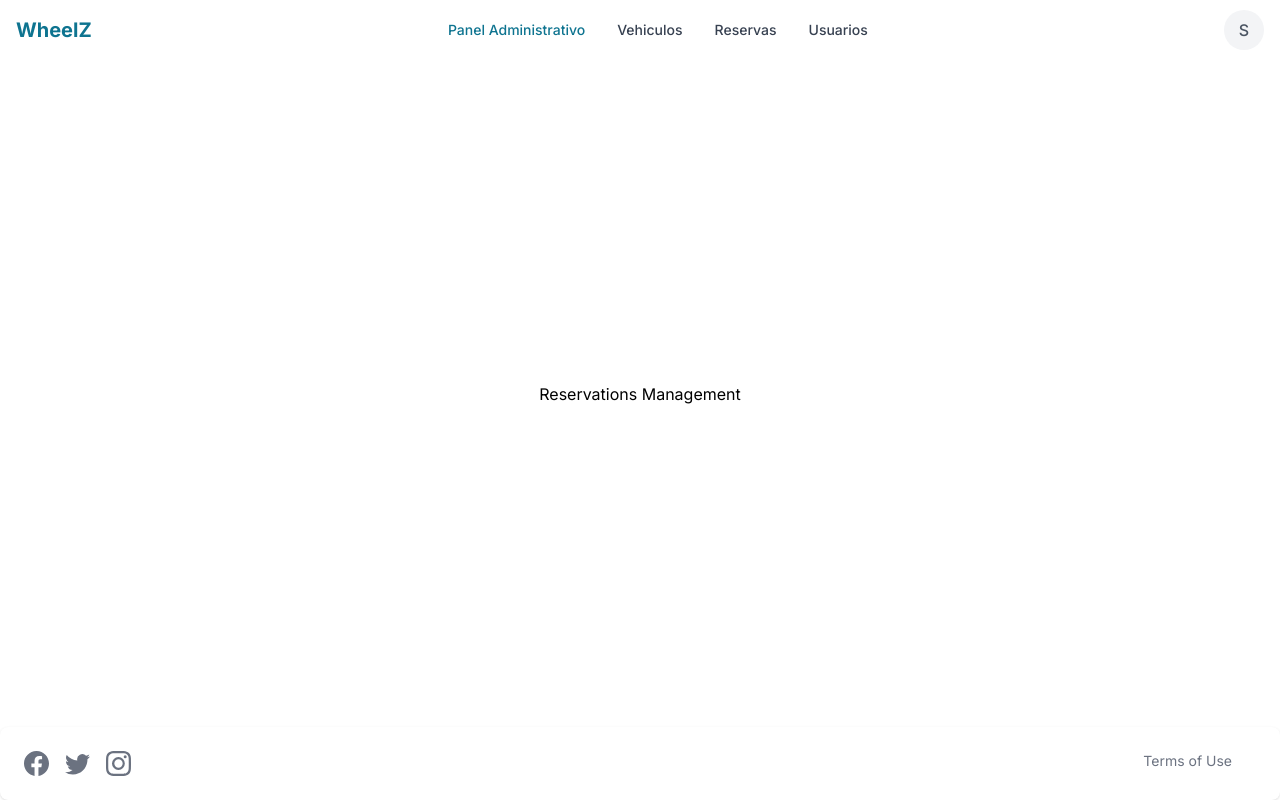
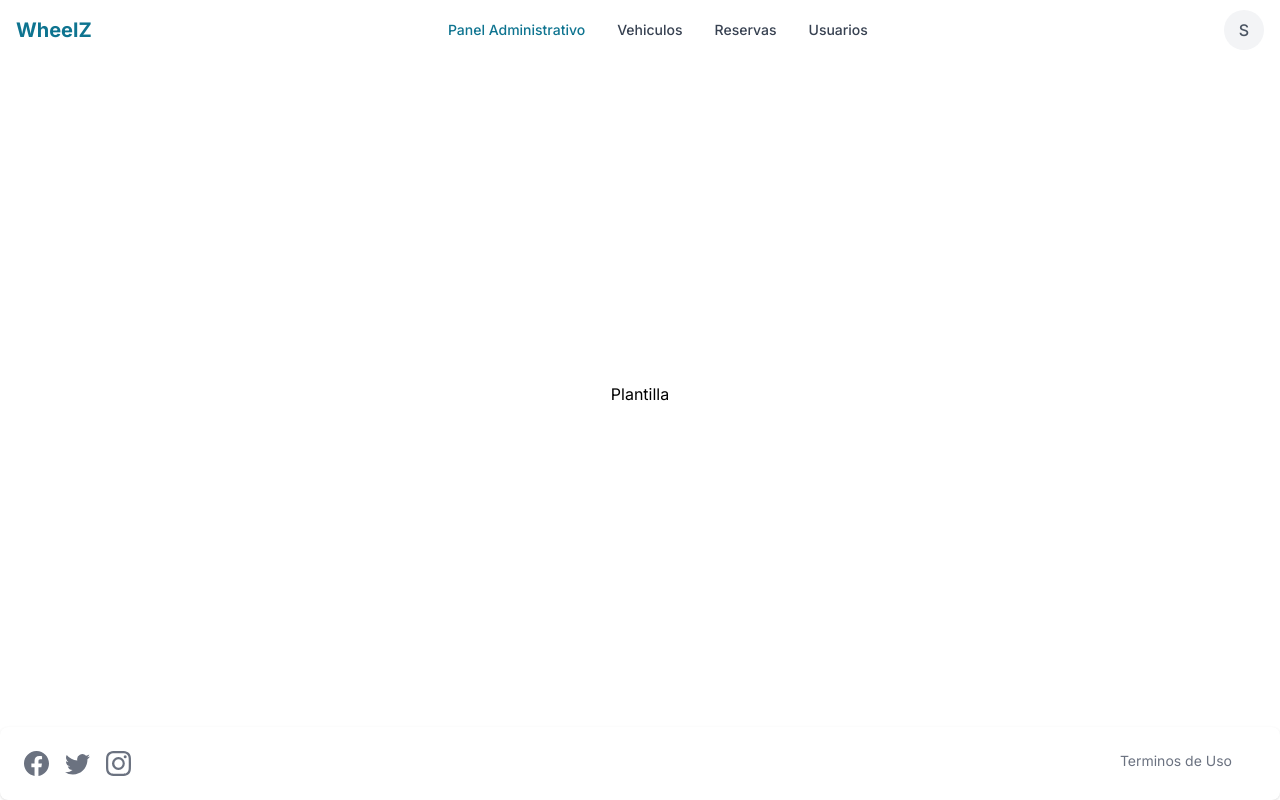
Before and after one commit to lambda-mena/wheelz-app, a React (Vite) app in the folder react-client/: page /reservas in a window 1280 px wide. Built offline with nearby package versions, Linux system fonts and the light colour scheme; sample sign-in values are in the browser's storage.

Commit message:
styles: change english labels to spanish

```diff
--- a/react-client/src/components/Avatar/UserAvatar.jsx
+++ b/react-client/src/components/Avatar/UserAvatar.jsx
@@ -15,7 +15,7 @@ export const UserAvatar = ({ user, clearUser }) => {
       <Dropdown.Header>
         <span className='block text-sm'>{user}</span>
       </Dropdown.Header>
-      <Dropdown.Item onClick={signOut}>Sign Out</Dropdown.Item>
+      <Dropdown.Item onClick={signOut}>Cerrar Sesión</Dropdown.Item>
     </Dropdown>
   ) : <DefaultAvatar />
 }
--- a/react-client/src/components/Footer/Footer.jsx
+++ b/react-client/src/components/Footer/Footer.jsx
@@ -5,7 +5,7 @@ export const Footer = () => {
   return (
     <FlowbiteFooter container>
       <FlowbiteFooter.LinkGroup className='justify-between w-full'>
-        <FlowbiteFooter.Link className='order-1' href="#">Terms of Use</FlowbiteFooter.Link>
+        <FlowbiteFooter.Link className='order-1' href="#">Terminos de Uso</FlowbiteFooter.Link>
         <div className='flex gap-x-4 my-auto'>
           <BsFacebook size={25} />
           <BsTwitter size={25} />
--- a/react-client/src/components/Pagination/PaginationComponent.jsx
+++ b/react-client/src/components/Pagination/PaginationComponent.jsx
@@ -13,6 +13,8 @@ const PaginationComponent = ({ currentPage, totalPages, totalUsers, onPageChange
                 showIcons={true}
                 totalPages={totalPages}
                 className="max-w-[90vw] sm:max-w-md md:max-w-lg lg:max-w-xl xl:max-w-2xl mx-auto"
+                previousLabel='Anterior'
+                nextLabel='Siguiente'
             />
         </div>
     );
--- a/react-client/src/pages/Login.jsx
+++ b/react-client/src/pages/Login.jsx
@@ -23,7 +23,7 @@ const Login = () => {
             <div className='flex-1 mx-auto content-center'>
                 <h1 className='block text-5xl font-bold text-center mb-9 text-cyan-700'>WheelZ</h1>
                 <form className="flex max-w-md flex-col gap-4" onSubmit={handleSubmit(submit)}>
-                    <TextInput method={register} required={true} icon={<HiMail/>} placeholder={'name@wheelz.com'} name={'email'}/>
+                    <TextInput method={register} required={true} icon={<HiMail/>} placeholder={'nombre@wheelz.com'} name={'email'}/>
 
                     <PassInput method={register} required={true} icon={<HiLockClosed/>} placeholder={'*******'} name={'pass'}/>
 
--- a/react-client/src/pages/Reservations.jsx
+++ b/react-client/src/pages/Reservations.jsx
@@ -2,6 +2,6 @@ import React from 'react'
 
 export default function ReservationsPage() {
   return (
-    <div>Reservations Management</div>
+    <div>Plantilla</div>
   )
 }
--- a/react-client/src/pages/Vehicle.jsx
+++ b/react-client/src/pages/Vehicle.jsx
@@ -2,6 +2,6 @@ import React from 'react'
 
 export default function VehiclePage() {
   return (
-    <div>Vehicles Management</div>
+    <div>Plantilla</div>
   )
 }
```
